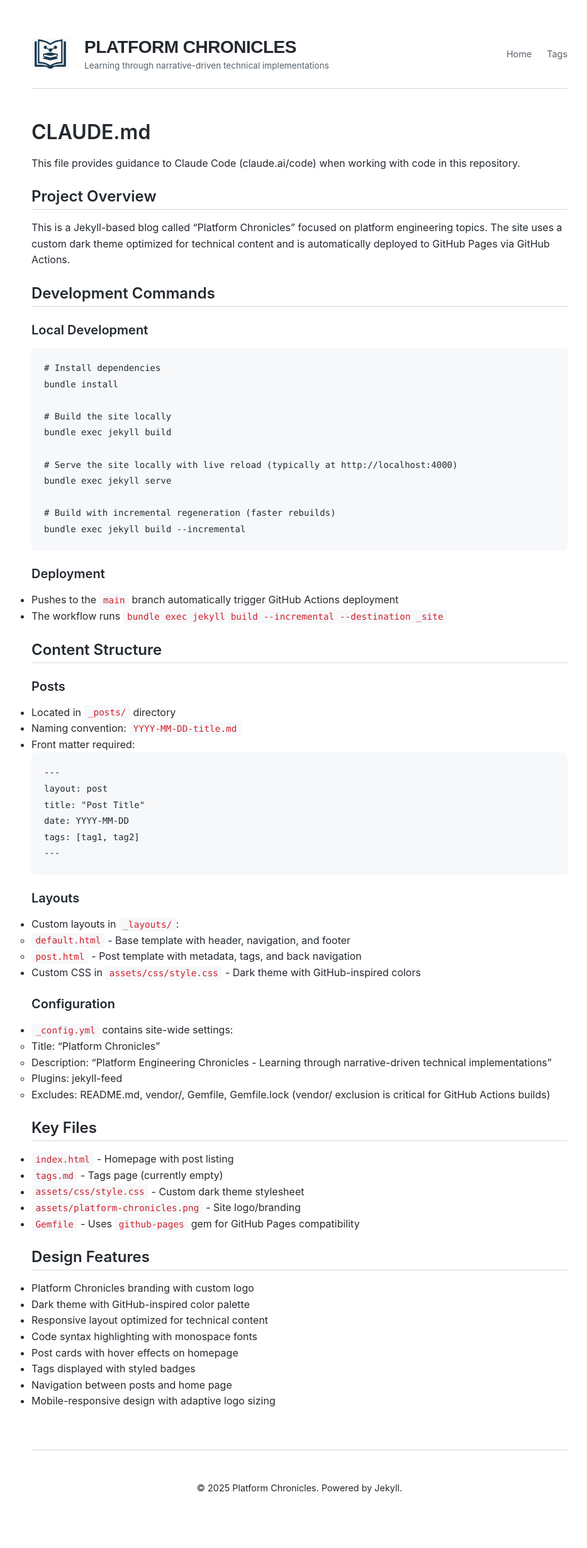
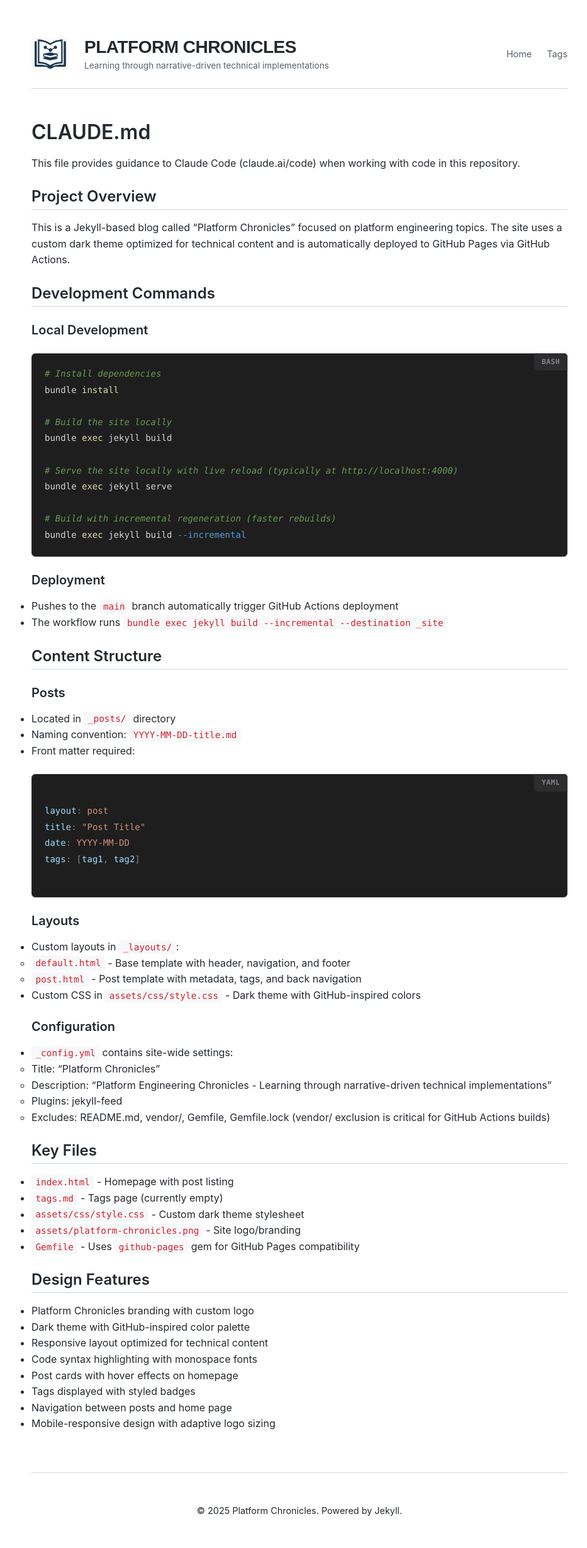
Before and after one commit to Platform-Chronicles/blog, a Jekyll site: the page built from CLAUDE.md, in a window 1280 px wide. Shown: the whole page at 63% size, without its empty margins (164-1097 px from the left). Built offline with Jekyll 4.4.1, drawn with Linux system fonts in a browser that asks for light colours; our own code applies the rules of GitHub Pages for plain Markdown files; before the commit the page ends 2422 px from its top, so only the background shows below that.

Commit message:
Implement dark theme for code blocks with VS Code colors
Code block styling:
- Dark background (#1e1e1e) with dark border
- Language badge with dark styling in top-right corner
- VS Code Dark+ inspired syntax highlighting

Enhanced YAML highlighting:
- Properties/keys: Bright cyan (#9cdcfe)
- Strings: Orange-brown (#ce9178)
- Numbers: Light green (#b5cea8)
- Keywords: Purple (#c586c0)
- Comments: Green (#6a9955)
- Punctuation: Gray (#808080)

Added color variables:
- Comprehensive dark theme color palette for code
- Maintains light theme for page background
- Professional contrast between code and content

🤖 Generated with [Claude Code](https://claude.com/claude-code)

Co-Authored-By: Claude Sonnet 4.5 <noreply@anthropic.com>

```diff
--- a/assets/css/style.css
+++ b/assets/css/style.css
@@ -11,6 +11,19 @@
   --code-bg: #f6f8fa;
   --link-color: #0969da;
   --link-hover: #0550ae;
+
+  /* Dark theme for code blocks */
+  --code-block-bg: #1e1e1e;
+  --code-block-border: #3e3e42;
+  --code-text: #d4d4d4;
+  --code-keyword: #c586c0;
+  --code-string: #ce9178;
+  --code-number: #b5cea8;
+  --code-function: #dcdcaa;
+  --code-property: #9cdcfe;
+  --code-comment: #6a9955;
+  --code-operator: #d4d4d4;
+  --code-punctuation: #808080;
 }
 
 * {
@@ -277,16 +290,113 @@ pre code {
   font-size: 0.875rem;
 }
 
-/* Syntax highlighting improvements */
+/* Syntax highlighting */
+div[class*="language-"] {
+  position: relative;
+  margin: 1.5rem 0;
+}
+
+div[class*="language-"]::before {
+  content: attr(data-lang);
+  position: absolute;
+  top: 0;
+  right: 0;
+  padding: 0.3rem 0.75rem;
+  background-color: #2d2d30;
+  color: #858585;
+  font-size: 0.7rem;
+  font-family: "SF Mono", Monaco, monospace;
+  font-weight: 600;
+  border-bottom-left-radius: 6px;
+  border-top-right-radius: 5px;
+  text-transform: uppercase;
+  letter-spacing: 0.5px;
+  z-index: 10;
+}
+
 .highlight {
-  background-color: var(--code-bg);
+  background-color: var(--code-block-bg);
+  border: 1px solid var(--code-block-border);
   border-radius: 6px;
 }
 
 .highlight pre {
   margin: 0;
   border: none;
+  padding: 1.25rem;
 }
+
+.highlight pre code {
+  color: var(--code-text);
+}
+
+/* Rouge syntax highlighting - VS Code Dark Theme */
+.highlight .c { color: var(--code-comment); font-style: italic; } /* Comment */
+.highlight .err { color: #f48771; } /* Error */
+.highlight .k { color: var(--code-keyword); } /* Keyword */
+.highlight .o { color: var(--code-operator); } /* Operator */
+.highlight .cm { color: #6e7781; font-style: italic; } /* Comment.Multiline */
+.highlight .cp { color: #0550ae; font-weight: bold; } /* Comment.Preproc */
+.highlight .c1 { color: #6e7781; font-style: italic; } /* Comment.Single */
+.highlight .cs { color: #6e7781; font-weight: bold; font-style: italic; } /* Comment.Special */
+.highlight .gd { color: #cf222e; background-color: #ffebe9; } /* Generic.Deleted */
+.highlight .ge { font-style: italic; } /* Generic.Emph */
+.highlight .gr { color: #cf222e; } /* Generic.Error */
+.highlight .gh { color: #0550ae; font-weight: bold; } /* Generic.Heading */
+.highlight .gi { color: #1a7f37; background-color: #dafbe1; } /* Generic.Inserted */
+.highlight .go { color: #57606a; } /* Generic.Output */
+.highlight .gp { color: #57606a; } /* Generic.Prompt */
+.highlight .gs { font-weight: bold; } /* Generic.Strong */
+.highlight .gu { color: #0550ae; font-weight: bold; } /* Generic.Subheading */
+.highlight .gt { color: #cf222e; } /* Generic.Traceback */
+.highlight .kc { color: #0550ae; } /* Keyword.Constant */
+.highlight .kd { color: #cf222e; } /* Keyword.Declaration */
+.highlight .kn { color: #cf222e; } /* Keyword.Namespace */
+.highlight .kp { color: #cf222e; } /* Keyword.Pseudo */
+.highlight .kr { color: #cf222e; } /* Keyword.Reserved */
+.highlight .kt { color: #cf222e; } /* Keyword.Type */
+.highlight .m { color: var(--code-number); } /* Literal.Number */
+.highlight .s { color: var(--code-string); } /* Literal.String */
+.highlight .na { color: var(--code-property); } /* Name.Attribute (YAML keys) */
+.highlight .pi { color: var(--code-punctuation); } /* Punctuation.Indicator (YAML : and -) */
+.highlight .nb { color: var(--code-function); } /* Name.Builtin */
+.highlight .nc { color: #4ec9b0; } /* Name.Class */
+.highlight .no { color: var(--code-number); } /* Name.Constant */
+.highlight .nd { color: var(--code-keyword); } /* Name.Decorator */
+.highlight .ni { color: var(--code-property); } /* Name.Entity */
+.highlight .ne { color: #4ec9b0; } /* Name.Exception */
+.highlight .nf { color: var(--code-function); } /* Name.Function */
+.highlight .nl { color: #24292f; } /* Name.Label */
+.highlight .nn { color: #24292f; } /* Name.Namespace */
+.highlight .nt { color: #569cd6; } /* Name.Tag */
+.highlight .nv { color: var(--code-property); } /* Name.Variable */
+.highlight .ow { color: var(--code-keyword); } /* Operator.Word */
+.highlight .w { color: #6e7781; } /* Text.Whitespace */
+.highlight .mb { color: var(--code-number); } /* Literal.Number.Bin */
+.highlight .mf { color: var(--code-number); } /* Literal.Number.Float */
+.highlight .mh { color: var(--code-number); } /* Literal.Number.Hex */
+.highlight .mi { color: var(--code-number); } /* Literal.Number.Integer */
+.highlight .mo { color: var(--code-number); } /* Literal.Number.Oct */
+.highlight .sa { color: var(--code-string); } /* Literal.String.Affix */
+.highlight .sb { color: var(--code-string); } /* Literal.String.Backtick */
+.highlight .sc { color: var(--code-string); } /* Literal.String.Char */
+.highlight .dl { color: var(--code-string); } /* Literal.String.Delimiter */
+.highlight .sd { color: var(--code-comment); } /* Literal.String.Doc */
+.highlight .s2 { color: var(--code-string); } /* Literal.String.Double */
+.highlight .se { color: #d7ba7d; } /* Literal.String.Escape */
+.highlight .sh { color: var(--code-string); } /* Literal.String.Heredoc */
+.highlight .si { color: var(--code-string); } /* Literal.String.Interpol */
+.highlight .sx { color: var(--code-string); } /* Literal.String.Other */
+.highlight .sr { color: #d16969; } /* Literal.String.Regex */
+.highlight .s1 { color: var(--code-string); } /* Literal.String.Single */
+.highlight .ss { color: var(--code-string); } /* Literal.String.Symbol */
+.highlight .bp { color: var(--code-function); } /* Name.Builtin.Pseudo */
+.highlight .fm { color: var(--code-function); } /* Name.Function.Magic */
+.highlight .vc { color: var(--code-property); } /* Name.Variable.Class */
+.highlight .vg { color: var(--code-property); } /* Name.Variable.Global */
+.highlight .vi { color: var(--code-property); } /* Name.Variable.Instance */
+.highlight .vm { color: var(--code-function); } /* Name.Variable.Magic */
+.highlight .il { color: var(--code-number); } /* Literal.Number.Integer.Long */
 
 blockquote {
   border-left: 3px solid var(--accent-blue);
```
